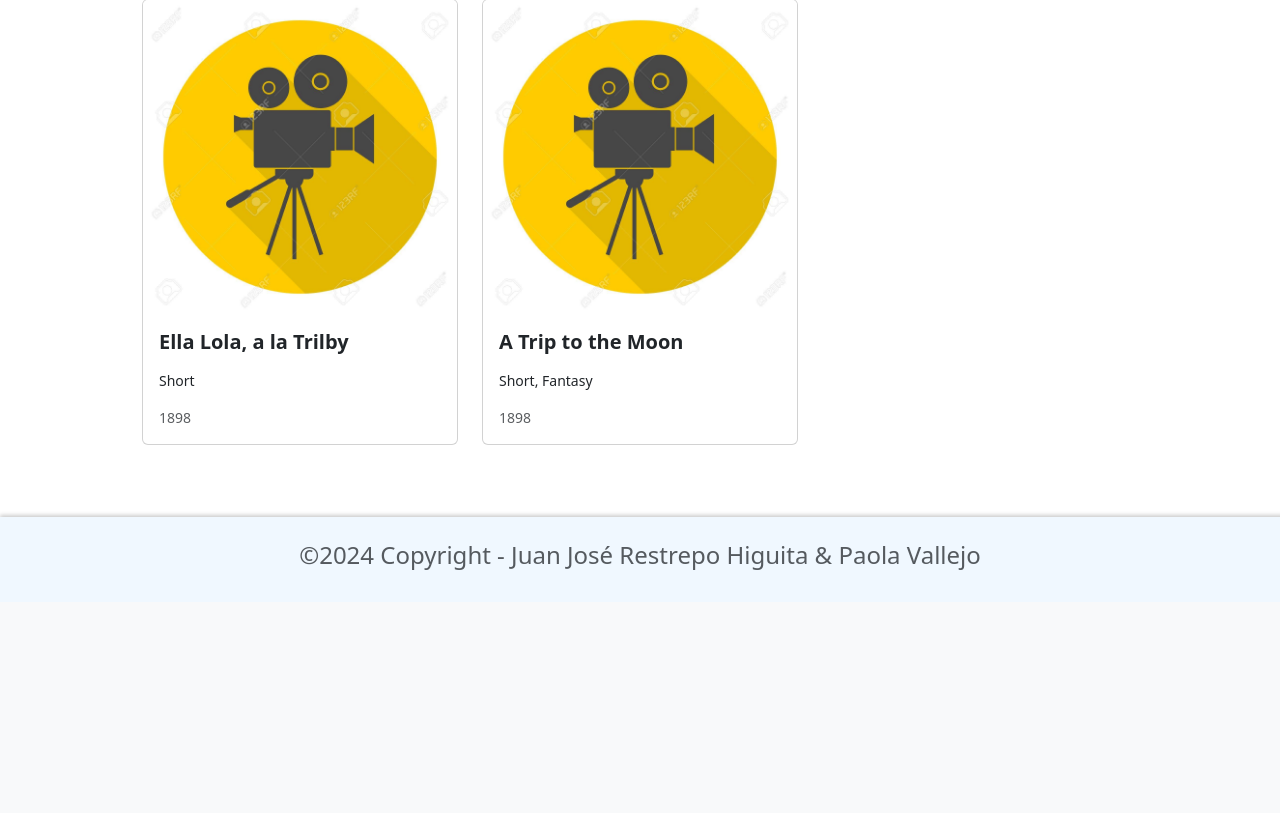
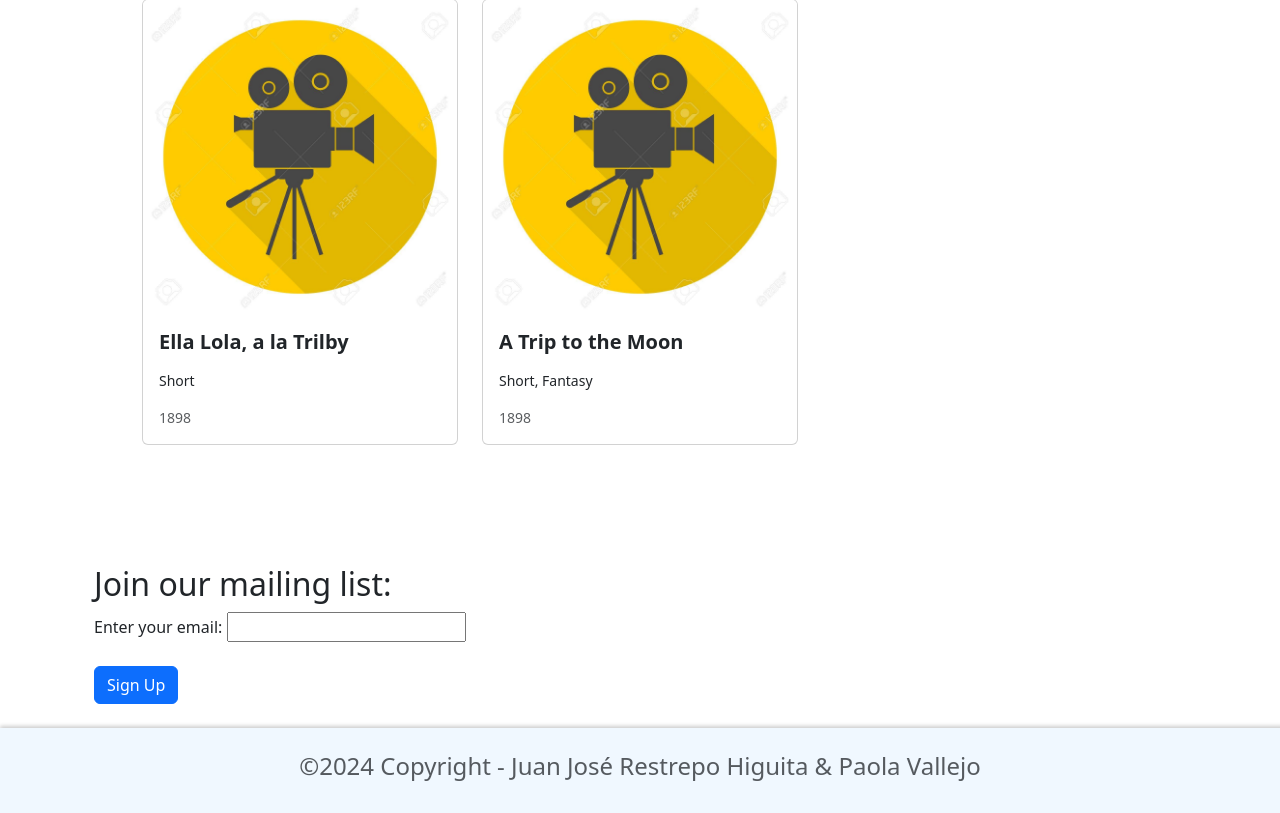
Before and after one commit to restreh/workshops-proyectointegrador1, a Django app: template movie/templates/home.html in a window 1280 px wide. Shown: the part 3529-4342 px from the top of the page. Before the commit the page ends 4099 px from the top, so only its background shows below. Run offline with Django 5.2, Linux system fonts and the light colour scheme; the template is opened without the code that fills it: values that come from a table or form of the project are taken from there, others are empty; data comes from the database, SQL or seed files in the repository; parts of the project's set-up code (start-up, migrations or seed data) failed here and were passed over.

Commit message:
Sign up en mailing list, y link para regresar a Home

```diff
--- a/movie/templates/home.html
+++ b/movie/templates/home.html
@@ -34,6 +34,17 @@
     </div>
         {% endfor %}
     </div>
+    <br/>
+    <br/>
+    <br/>
+    <h2>Join our mailing list:</h2>
+    <form action="{% url 'signup' %}">
+        <div class="mb-3">
+            <label for="email" class="form-label">Enter your email: </label>
+            <input type="email" class="form-label" name="email"/>
+        </div>
+        <button type="submit" class="btn btn-primary">Sign Up</button>
+    </form>
 </div>
 
-{% endblock %}
+{% endblock content %}
--- /dev/null
+++ b/movie/templates/signup.html
@@ -0,0 +1,2 @@
+<h2>Added {{email}} to mailing list</h2>
+<a href="{% url 'home' %}">Home</a>
--- a/movie/views.py
+++ b/movie/views.py
@@ -24,6 +24,10 @@ def home(request):
 def about(request):
     #return HttpResponse('<h1>About</h1>')
     return render(request,'about.html')
+
+def signup(request):
+    email = request.GET.get('email')
+    return render(request, 'signup.html',{'email':email})
 
 def statistics_view(request):
     matplotlib.use('Agg')
--- a/moviereviews/urls.py
+++ b/moviereviews/urls.py
@@ -27,6 +27,7 @@ urlpatterns = [
     path('about', movieViews.about, name='about'),
     path('news/', include('news.urls')),
     path('statistics/', movieViews.statistics_view, name='statistics'),
+    path('signup/',movieViews.signup, name="signup"),
 ]
 
 urlpatterns += static(settings.MEDIA_URL, document_root = settings.MEDIA_ROOT)
```
Also changed, not shown: movie/templates/statistics.html (+12 -2 lines).
